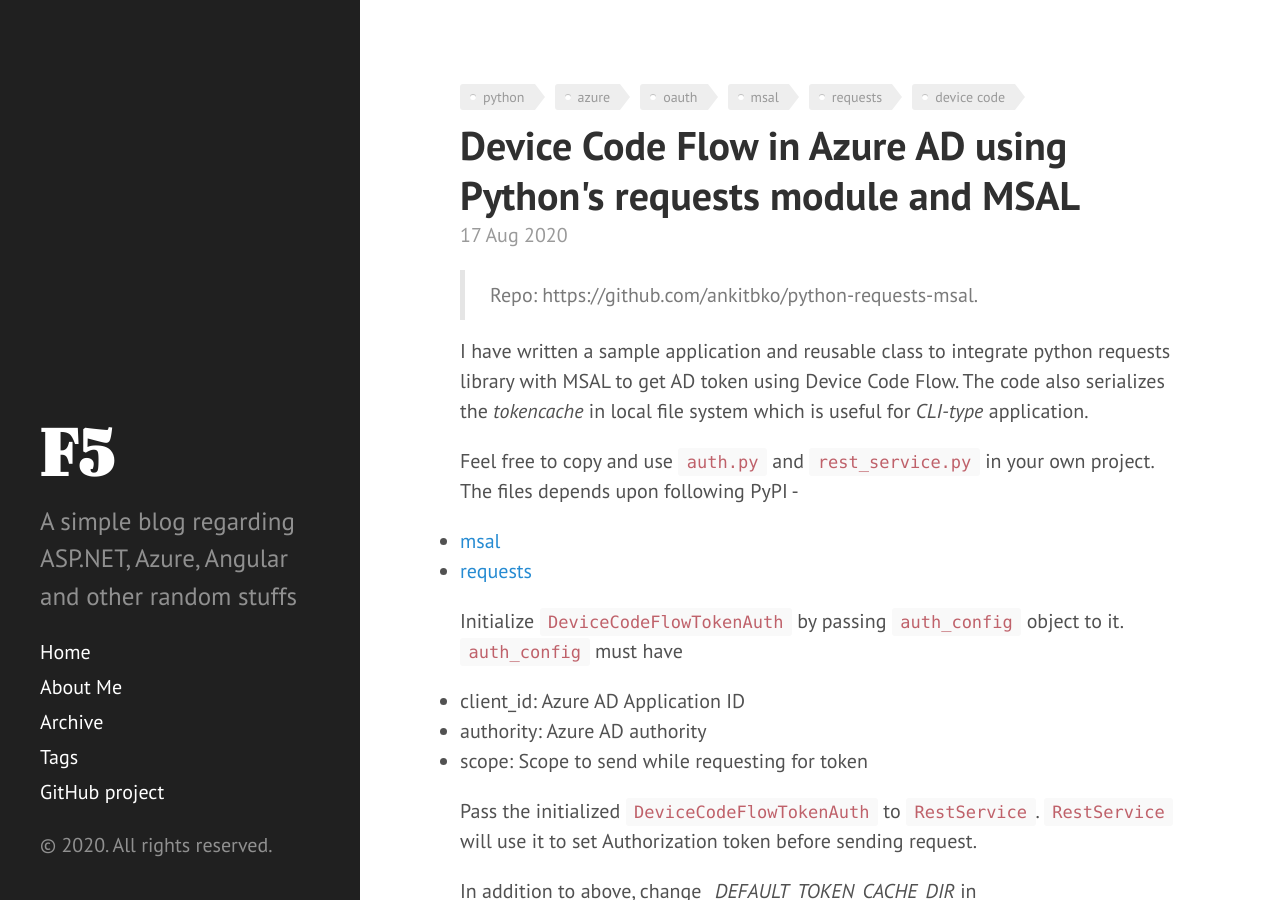
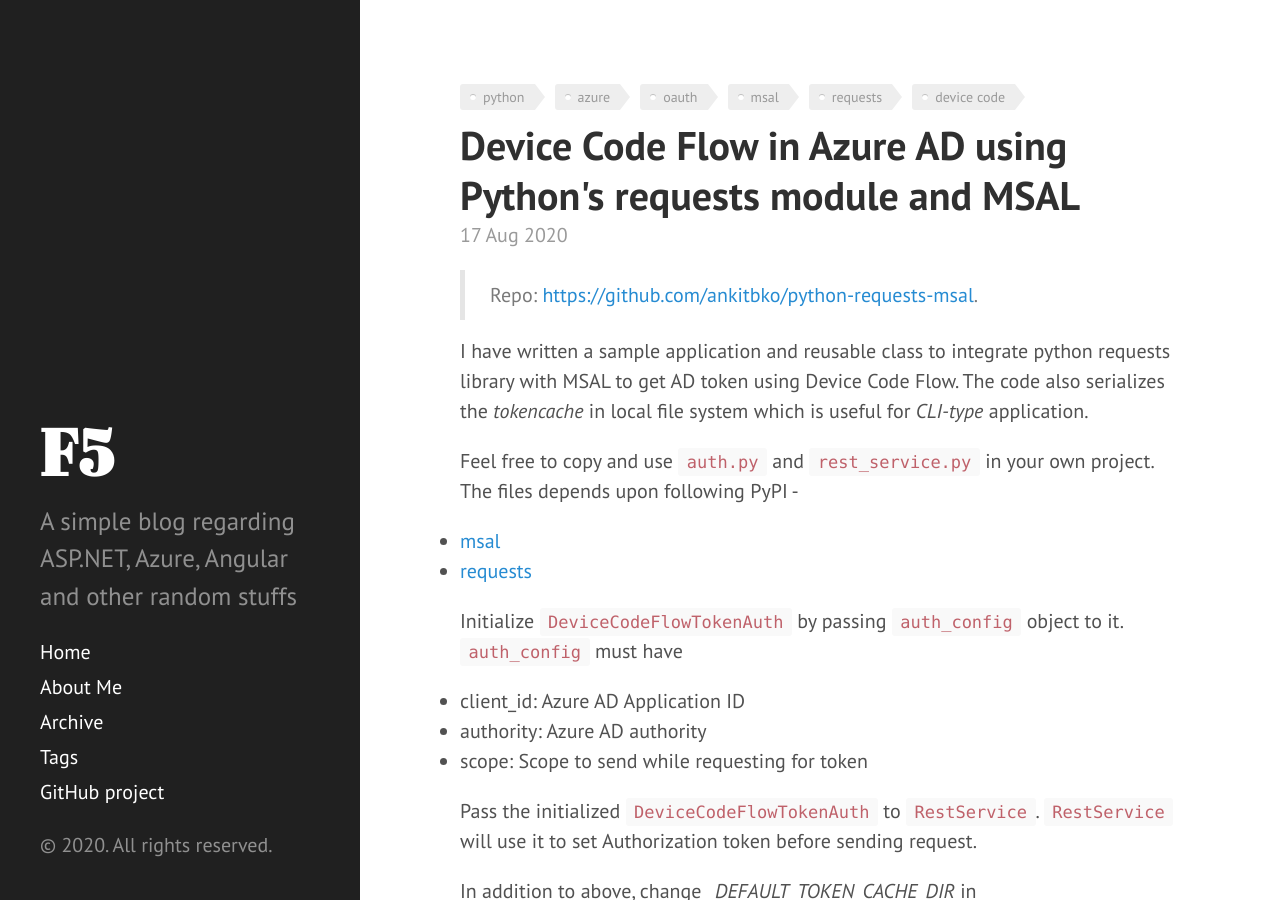
Before and after one commit to ankitbko/ankitbko.github.io, a Jekyll site: the page built from _posts/2020-08-17-device-code-flow-using-msal-in-python.md, in a window 1280 px wide and 900 px high. Built offline with Jekyll 4.4.1, drawn with Linux system fonts in a browser that asks for light colours; comment, search, counter and statistics services are not loaded; some of the changed lines change nothing that is shown.

Commit message:
Corrected hyperlink

```diff
--- a/_posts/2020-08-17-device-code-flow-using-msal-in-python.md
+++ b/_posts/2020-08-17-device-code-flow-using-msal-in-python.md
@@ -6,7 +6,7 @@
 description: Sample on how to integrate requests with MSAL to achieve device code flow
 ---
 
-> Repo: https://github.com/ankitbko/python-requests-msal.
+> Repo: [https://github.com/ankitbko/python-requests-msal](https://github.com/ankitbko/python-requests-msal).
 
 I have written a sample application and reusable class to integrate python requests library with MSAL to get AD token using Device Code Flow. The code also serializes the *tokencache* in local file system which is useful for *CLI-type* application.
 
```
